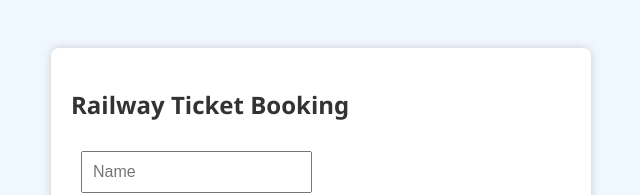
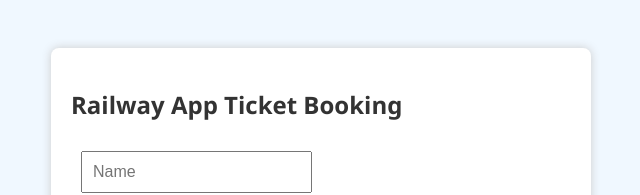
Before and after one commit to sravireddy9988/aws-2-tier-project, a website: page frontend/src/index.html in a window 1280 px wide. Shown: the top 195 px of the page, without its empty margins (319-959 px from the left). Drawn offline with Linux system fonts and the light colour scheme.

Commit message:
Update index.html

```diff
--- a/frontend/src/index.html
+++ b/frontend/src/index.html
@@ -26,7 +26,7 @@
 </head>
 <body>
   <div class="container">
-    <h2>Railway Ticket Booking</h2>
+    <h2>Railway App Ticket Booking</h2>
     <input id="name" placeholder="Name" /><br>
     <input id="from" placeholder="Traveling From" /><br>
     <input id="to" placeholder="Destination" /><br>
```
